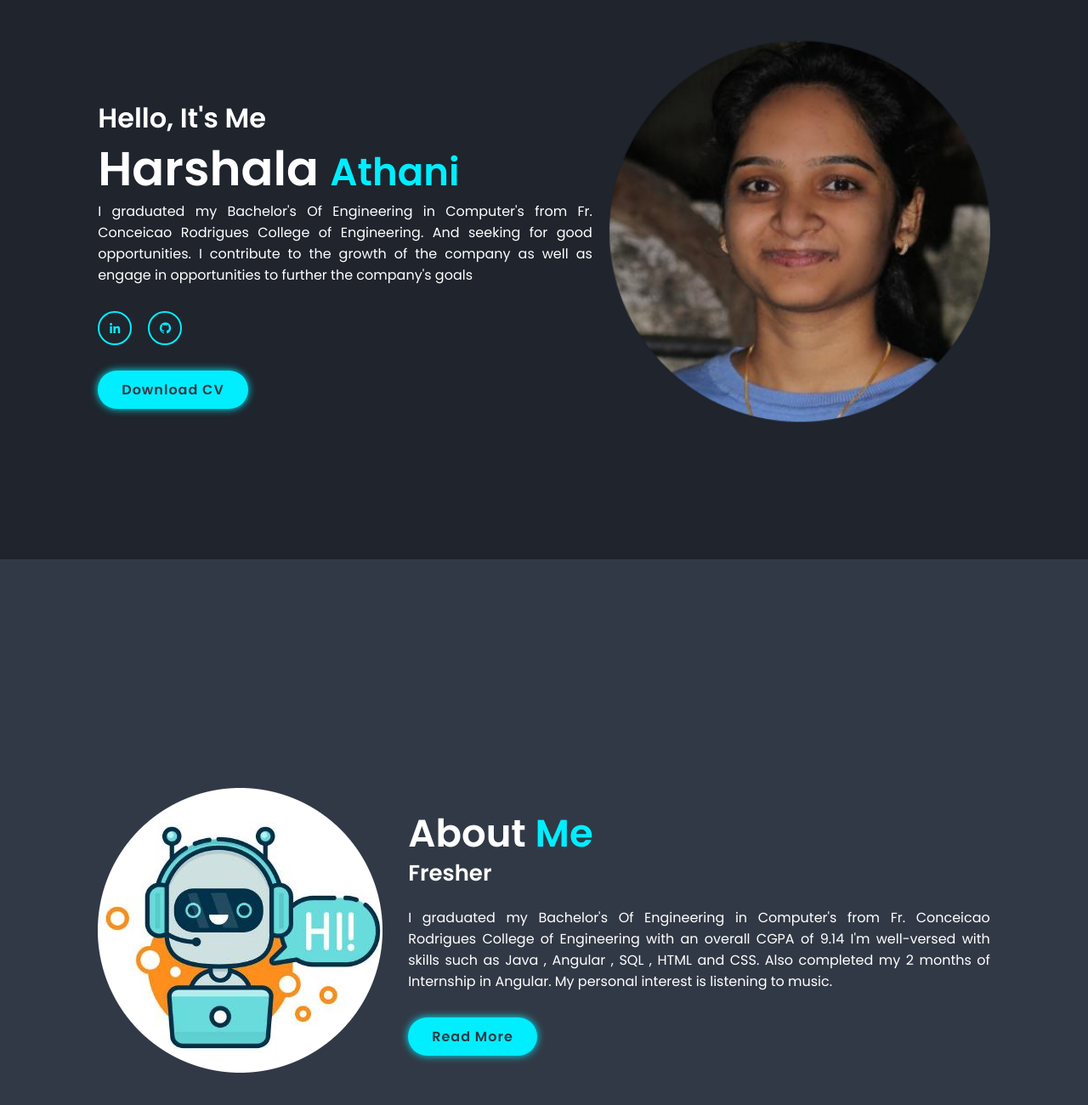
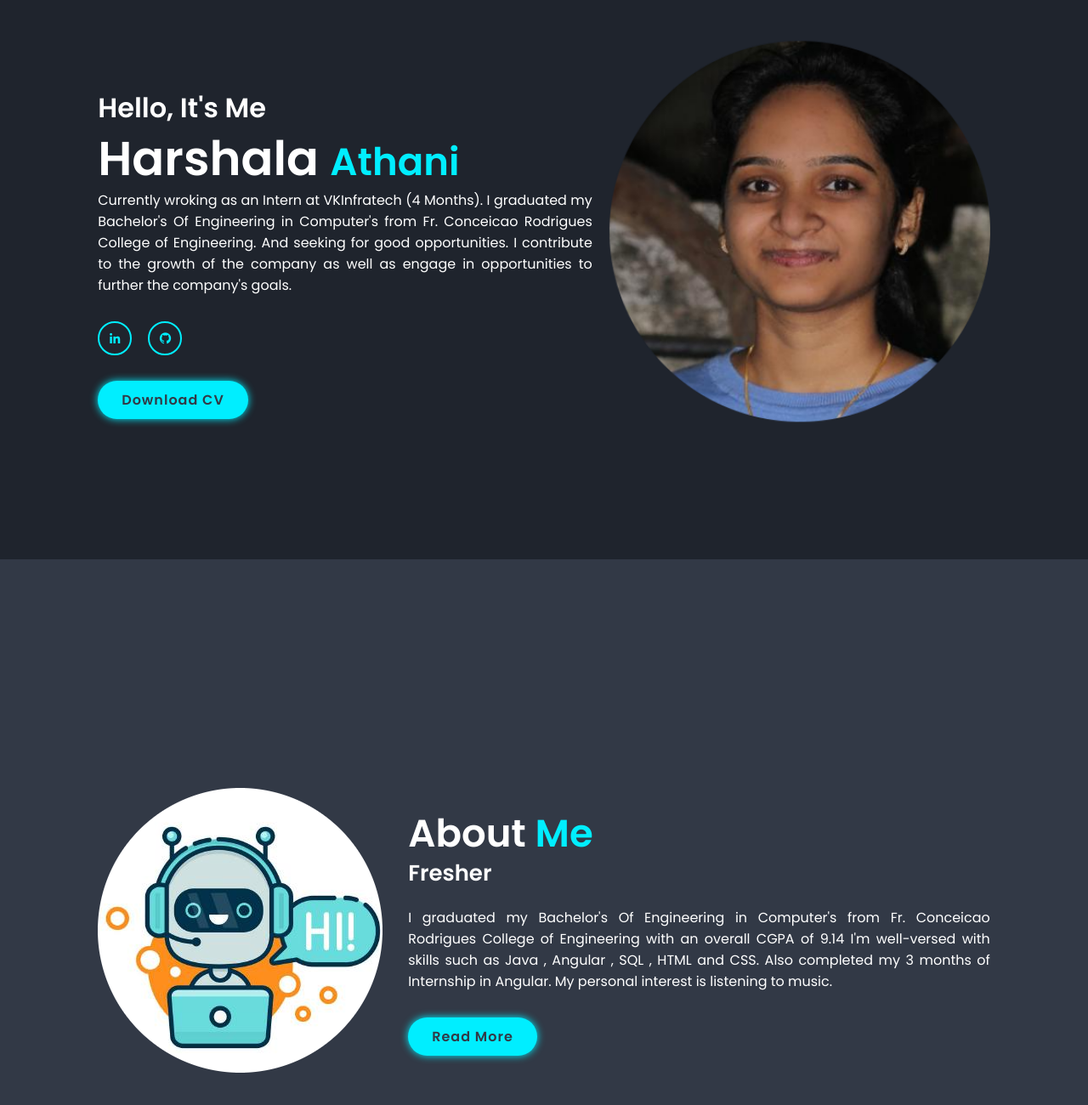
Before and after one commit to harshala17/harshala-portfolio, a website: page index.html in a window 1280 px wide. Shown: the part 142-1442 px from the top of the page at 85% size. Drawn offline with nearby package versions, Linux system fonts and the light colour scheme.

Commit message:
updated index.html

```diff
--- a/index.html
+++ b/index.html
@@ -32,16 +32,17 @@
         <div class="home-content">
             <h3>Hello, It's Me</h3>
             <h1>Harshala <span>Athani </span> </h1>
-            <p>I graduated my Bachelor's Of Engineering in Computer's from Fr. Conceicao Rodrigues College of
+            <p>Currently wroking as an Intern at VKInfratech (4 Months).
+                I graduated my Bachelor's Of Engineering in Computer's from Fr. Conceicao Rodrigues College of
                 Engineering. And seeking for good opportunities.
                 I contribute to the growth of the company as well as engage in opportunities to
-                further the company's goals
+                further the company's goals.
             </p>
             <div class="social-media">
                 <a href="https://www.linkedin.com/in/harshala-athani-993230164/"><i class='bx bxl-linkedin'></i></a>
                 <a href="https://github.com/harshala17"><i class='bx bxl-github'></i></a>
             </div>
-            <a href="./assets/Harshala Athani Resume.pdf" class="btn" target="_blank">Download CV</a>
+            <a href="./assets/Harshala-Athani-Resume.pdf" class="btn" target="_blank">Download CV</a>
         </div>
 
         <div class="home-img">
@@ -62,7 +63,7 @@
             <p>I graduated my Bachelor's Of Engineering in Computer's from
                 Fr. Conceicao Rodrigues College of Engineering with an overall CGPA of 9.14
                 I'm well-versed with skills such as Java , Angular , SQL , HTML and CSS.
-                Also completed my 2 months of Internship in Angular.
+                Also completed my 3 months of Internship in Angular.
                 My personal interest is listening to music.
             </p>
             <a href="./assets/Harshala Athani Resume.pdf" class="btn" target="_blank">Read More</a>
```
